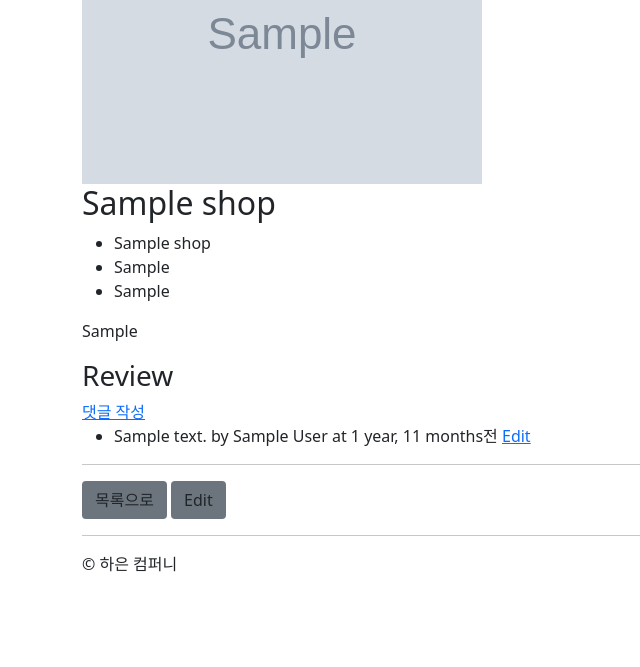
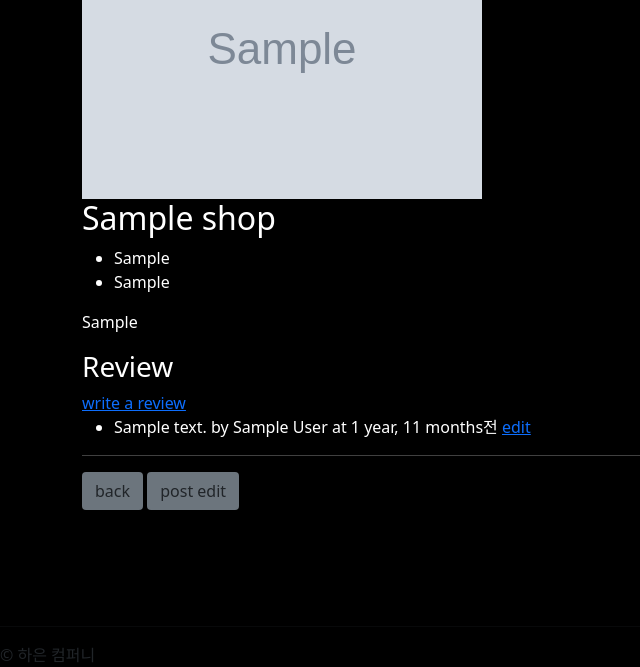
Before and after one commit to KWONHAAAEUN/devops_cloud, a Django app: page /car/1/ in a window 1280 px wide. Shown: the part 337-1004 px from the top of the page, without its empty margins (0-640 px from the left). Before the commit the page ends 909 px from the top, so only its background shows below. Run offline with Django 3.2, Linux system fonts and the light colour scheme; tables that the repository leaves empty hold one stand-in row (values such as "Sample post"); grey boxes marked "Sample" are stand-in pictures; some libraries are stand-ins or nearby versions.

Commit message:
css로 헤더 설정과 글씨 색, 버튼에 대해 변경

```diff
--- /dev/null
+++ b/myhomework20/car/static/car/style.css
@@ -0,0 +1,16 @@
+*{
+    margin:0; padding:0;
+    box-sizing:border-box;
+}
+
+header{
+    position: fixed;
+    background-color: black;
+    width: 100%;
+    padding: 30px;
+    z-index: 9999;
+}
+
+main{
+    padding: 100px 0;
+}
--- a/myhomework20/car/templates/car/layout.html
+++ b/myhomework20/car/templates/car/layout.html
@@ -6,22 +6,27 @@
           content="width=device-width, user-scalable=no, initial-scale=1.0, maximum-scale=1.0, minimum-scale=1.0">
     <meta http-equiv="X-UA-Compatible" content="ie=edge">
 
-        <link rel="stylesheet" href="//cdn.jsdelivr.net/npm/bootstrap@5.1.3/dist/css/bootstrap.min.css">
+    <link rel="stylesheet" href="//cdn.jsdelivr.net/npm/bootstrap@5.1.3/dist/css/bootstrap.min.css">
     <script src="//cdn.jsdelivr.net/npm/bootstrap@5.1.3/dist/js/bootstrap.min.js"></script>
+    <link rel="stylesheet" href="/static/car/style.css">
 </head>
-    <div class="container">
+    <div class="bg-balck">
         <header class="d-flex flex-wrap justify-content-center py-3 mb-4 border-bottom">
-    <a href="{% url "root" %} "class="d-flex align-items-center mb-3 mb-md-0 me-md-auto text-dark text-decoration-none">
-        <svg class="bi me-2" width="40" height="32"><use xlink:href="#bootstrap"></use></svg>
-        <span class="fs-4">Mercedes BENZ</span>
-    </a></header>
+    <a href="{% url "root" %} "class="d-flex align-items-center mb-3 mb-md-0 me-md-auto text-white text-decoration-none">
+        <svg class="bi me-2" width="40" height="32"><use xlink:href="#bootstrap"></use><div data-test-id="header-logo"><img src="/media/benz.svg" alt="Mercedes-Benz" class="dcp-header-nav-logo__icon"></div></svg>
+        <img src="/media/benz1.svg" alt="claim">
+    </a></header></div>
+        <div class="bg-black">
+            <main>
+                <div class="container">
+                <h3><p style="color:white";>Mercedes BENZ Online Shop</p></h3>
+            {% block content %}
 
-<h3>Mercedes BENZ Online Shop</h3>
-{% block content %}
-
-{% endblock %}
+            {% endblock %}
+                </div>
+        </div>
+</main>
 <hr />
 &copy; 하은 컴퍼니
-</div>
 </body>
 </html>
--- a/myhomework20/car/templates/car/review_form.html
+++ b/myhomework20/car/templates/car/review_form.html
@@ -2,10 +2,11 @@
 {% load bootstrap5 %}
 
 {% block content %}
+    <div class="text-white">
     <h2>Review Form</h2>
     <form action="" method="post" enctype="multipart/form-data">
         {% csrf_token %}
         {% bootstrap_form form %}
-        <input type="submit" value="save" class="btn btn-primary"/>
-    </form>
+        <input type="submit" value="save" class="btn btn-secondary"/>
+    </form></div>
 {% endblock %}
--- a/myhomework20/car/templates/car/shop_detail.html
+++ b/myhomework20/car/templates/car/shop_detail.html
@@ -1,10 +1,11 @@
 {% extends "car/layout.html" %}
 {% block content %}
+    <div class="text-white">
     <h2>{{ shop.name }}</h2>
     <p>
         Tag:
         {% for tag in tag_list %}
-            <a href="{% url "car:tag_detail" tag.name %}" class="badge bg-success">
+            <a href="{% url "car:tag_detail" tag.name %}" class="badge bg-secondary">
                 {{ tag.name }}
             </a>
         {% endfor %}
@@ -13,14 +14,13 @@
          alt="{{ shop.name }}"/>
     <h2>{{ shop.name }}</h2>
     <ul>
-        <li>{{ shop.name }}</li>
         <li>{{ shop.type }}</li>
         <li>{{ shop.cost }}</li>
     </ul>
     {{ shop.option|linebreaks }}
 
     <h3>Review</h3>
-    <a href="{% url "car:review_new" shop.pk %}">댓글 작성</a>
+    <a href="{% url "car:review_new" shop.pk %}">write a review</a>
     <ul>
         {% for review in review_list %}
             <li>
@@ -30,11 +30,11 @@
                 <span title="{{ review.created_at }}">
                     {{ review.created_at|timesince }}전
                 </span>
-                <a href="{% url "car:review_edit" shop.pk review.pk %}">Edit</a>
+                <a href="{% url "car:review_edit" shop.pk review.pk %}">edit</a>
             </li>
         {% endfor %}
     </ul>
     <hr />
-    <a href="{% url "car:shop_list" %}" class="btn bg-secondary">목록으로</a>
-    <a href="{% url "car:shop_edit" shop.pk %}" class="btn bg-secondary">Edit</a>
-{% endblock %}
+    <a href="{% url "car:shop_list" %}" class="btn bg-secondary">back</a>
+    <a href="{% url "car:shop_edit" shop.pk %}" class="btn bg-secondary">post edit</a>
+{% endblock %}</div>
--- a/myhomework20/car/templates/car/shop_form.html
+++ b/myhomework20/car/templates/car/shop_form.html
@@ -2,10 +2,11 @@
 {% load bootstrap5 %}
 
 {% block content %}
+    <div class="text-white">
     <h2>Shop Form</h2>
     <form action="" method="post" enctype="multipart/form-data">
         {% csrf_token %}
         {% bootstrap_form form %}
-        <input type="submit" value="save"/>
-    </form>
+        <input type="submit" value="save" class="btn btn-secondary"/>
+    </form></div>
 {% endblock %}
--- a/myhomework20/car/views.py
+++ b/myhomework20/car/views.py
@@ -30,7 +30,7 @@ def tag_detail(request:HttpRequest,tag_name:str)->HttpResponse:
     qs=qs.filter(tag_set__name=tag_name)
     return render(request,"car/tag_detail.html",{
         "tag_name": tag_name,
-        "post_list":qs,
+        "shop_list":qs,
     })
 
 def review_new(request, shop_pk:int)->HttpResponse:
```
Also changed, not shown: myhomework20/car/templates/car/shop_list.html (+11 -5 lines).
